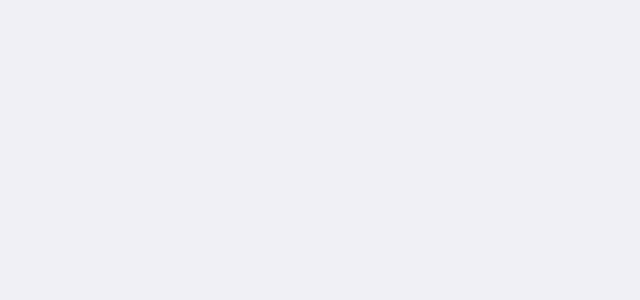
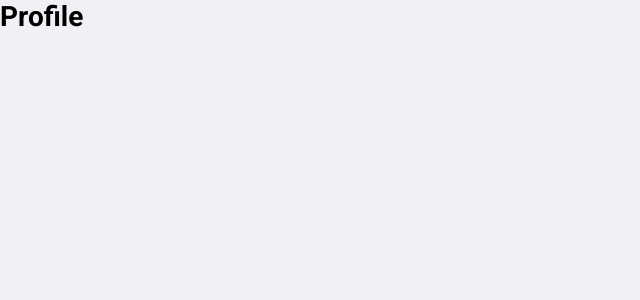
Before and after one commit to arthurxavier/omnistack11-react, a React (Create React App) app: page /profile in a window 1280 px wide. Shown: the top 300 px of the page, without its empty margins (0-640 px from the left). Built offline with nearby package versions, Linux system fonts and the light colour scheme.

Commit message:
Adding Profile component Adding Profile route

```diff
--- /dev/null
+++ b/src/pages/Profile/index.js
@@ -0,0 +1,9 @@
+import React from "react";
+
+import "./styles.css";
+
+function Profile() {
+  return <h1>Profile</h1>;
+}
+
+export default Profile;
--- a/src/routes.js
+++ b/src/routes.js
@@ -3,6 +3,7 @@ import { BrowserRouter, Route, Switch } from "react-router-dom";
 
 import Logon from "./pages/Logon";
 import Register from "./pages/Register";
+import Profile from "./pages/Profile";
 
 function Routes() {
   return (
@@ -10,6 +11,8 @@ function Routes() {
       <Switch>
         <Route path="/" exact component={Logon} />
         <Route path="/register" component={Register} />
+
+        <Route path="/profile" component={Profile} />
       </Switch>
     </BrowserRouter>
   );
```
Also changed, not shown: src/pages/Profile/styles.css (added).
